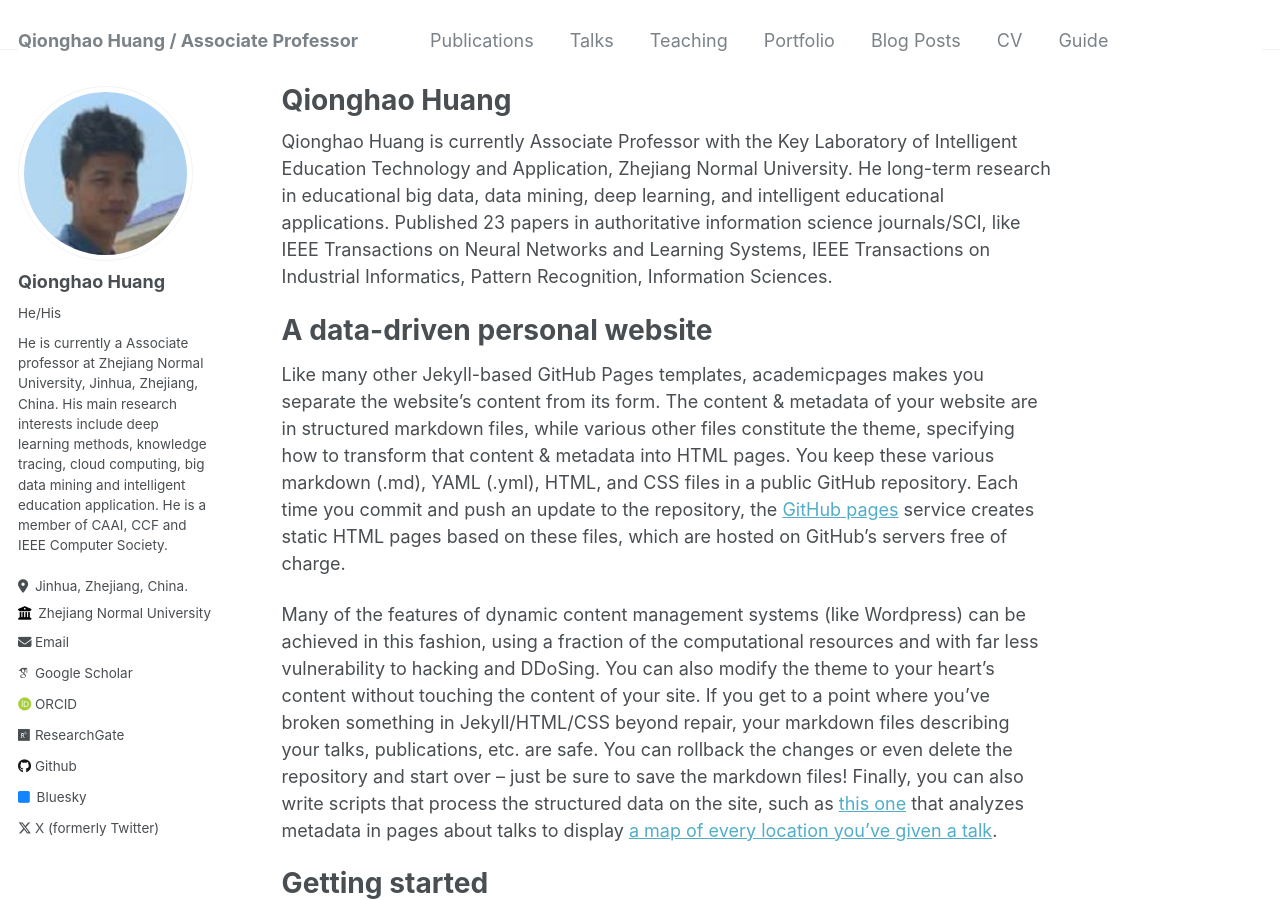
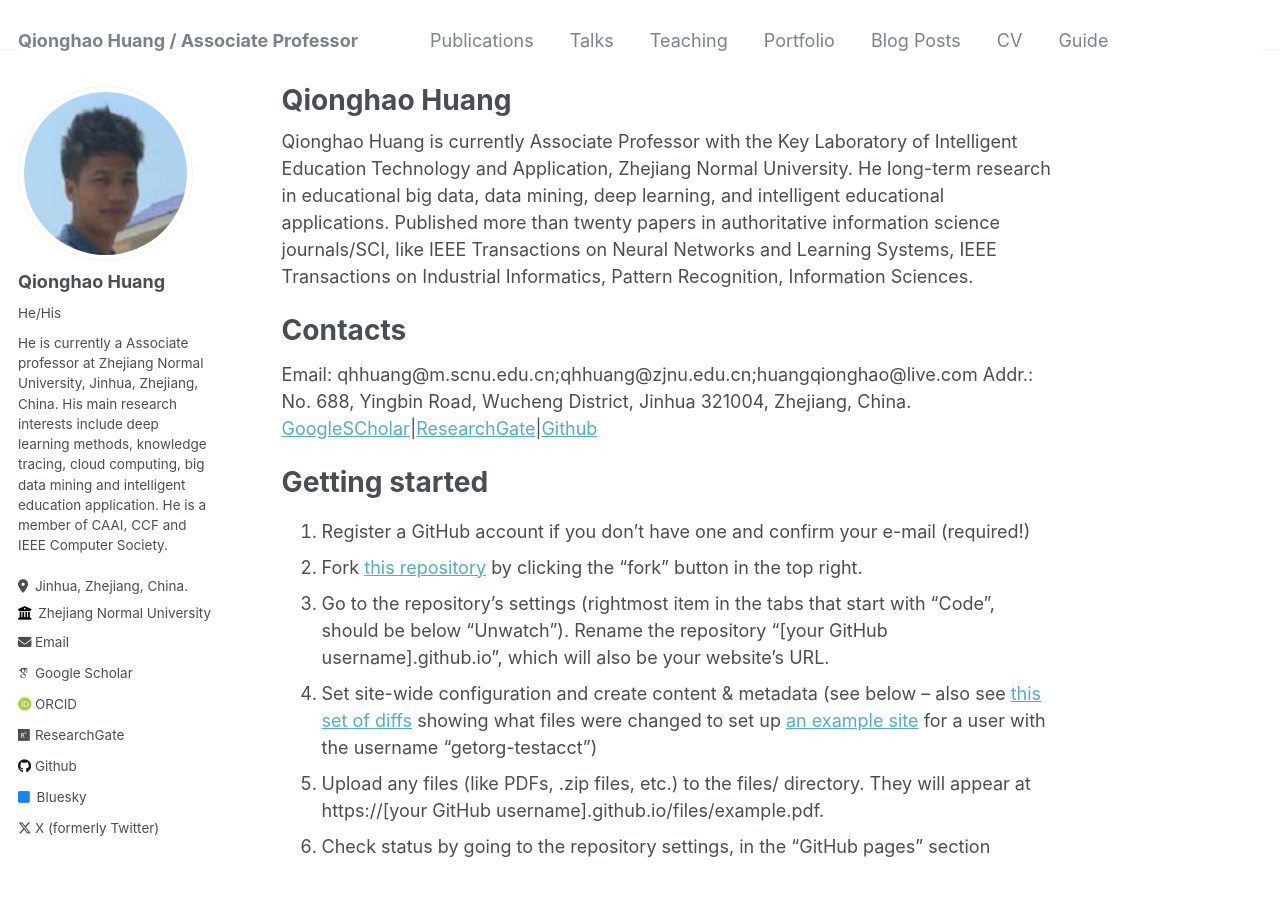
Before and after one commit to qhhuang-ai/qhhuang-ai.github.io, a Jekyll site: the page built from _pages/about.md, in a window 1280 px wide and 900 px high. Built offline with Jekyll 4.4.1, drawn with Linux system fonts in a browser that asks for light colours; some web fonts are replaced.

```diff
--- a/_pages/about.md
+++ b/_pages/about.md
@@ -8,14 +8,14 @@
 ---
 
 Qionghao Huang is currently Associate Professor with the Key Laboratory of Intelligent Education Technology and Application, Zhejiang Normal University.
-He long-term research in educational big data, data mining, deep learning, and intelligent educational applications. Published 23 papers in authoritative information science journals/SCI, like IEEE Transactions on Neural Networks and Learning Systems, IEEE Transactions on Industrial Informatics, Pattern Recognition, Information Sciences.
+He long-term research in educational big data, data mining, deep learning, and intelligent educational applications. Published more than twenty papers in authoritative information science journals/SCI, like IEEE Transactions on Neural Networks and Learning Systems, IEEE Transactions on Industrial Informatics, Pattern Recognition, Information Sciences.
 
 
-A data-driven personal website
+Contacts
 ======
-Like many other Jekyll-based GitHub Pages templates, academicpages makes you separate the website's content from its form. The content & metadata of your website are in structured markdown files, while various other files constitute the theme, specifying how to transform that content & metadata into HTML pages. You keep these various markdown (.md), YAML (.yml), HTML, and CSS files in a public GitHub repository. Each time you commit and push an update to the repository, the [GitHub pages](https://pages.github.com/) service creates static HTML pages based on these files, which are hosted on GitHub's servers free of charge.
-
-Many of the features of dynamic content management systems (like Wordpress) can be achieved in this fashion, using a fraction of the computational resources and with far less vulnerability to hacking and DDoSing. You can also modify the theme to your heart's content without touching the content of your site. If you get to a point where you've broken something in Jekyll/HTML/CSS beyond repair, your markdown files describing your talks, publications, etc. are safe. You can rollback the changes or even delete the repository and start over -- just be sure to save the markdown files! Finally, you can also write scripts that process the structured data on the site, such as [this one](https://github.com/academicpages/academicpages.github.io/blob/master/talkmap.ipynb) that analyzes metadata in pages about talks to display [a map of every location you've given a talk](https://academicpages.github.io/talkmap.html).
+Email: qhhuang@m.scnu.edu.cn;qhhuang@zjnu.edu.cn;huangqionghao@live.com
+Addr.: No. 688, Yingbin Road, Wucheng District, Jinhua 321004, Zhejiang, China.
+[GoogleSCholar](https://scholar.google.com/citations?user=bdssb20AAAAJ)|[ResearchGate](https://www.researchgate.net/profile/Qionghao-Huang/)|[Github](https://github.com/qhhuang-ai)
 
 Getting started
 ======
```
